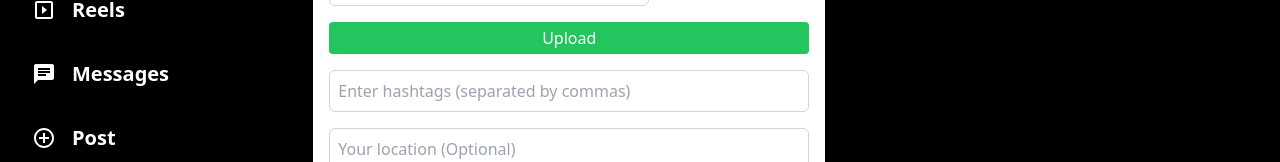
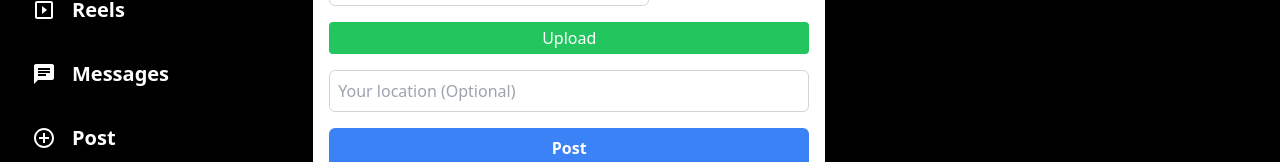
Before and after one commit to Praveenkumar5048/TweetHub, a Next.js app in the folder Frontend/: page /createpost in a window 1280 px wide. Shown: the part 336-498 px from the top of the page. Built offline with nearby package versions, Linux system fonts and the light colour scheme; no server answers.

Commit message:
removed hashtag input

```diff
--- a/Frontend/app/createpost/page.js
+++ b/Frontend/app/createpost/page.js
@@ -13,7 +13,6 @@ const CreatePost = () => {
   const [content, setContent] = useState('');
   const [mediaFile, setMediaFile] = useState(null);
   const [url,setUrl]=useState('');
-  const [hashtags, setHashtags] = useState([]);
   const [location, setLocation] = useState('');
 
   useEffect(() => {
@@ -100,13 +99,6 @@ const CreatePost = () => {
           </button>
 
             <input
-                className="rounded-md p-2 border border-gray-300 focus:outline-none focus:ring focus:ring-blue-500"
-                placeholder="Enter hashtags (separated by commas)"
-                value={hashtags.join(', ')} // Convert the array back to a string for display
-                onChange={(e) => setHashtags(e.target.value.split(',').map(tag => tag.trim()))}
-                type="text"
-            />
-            <input
               className="rounded-md p-2 border border-gray-300 focus:outline-none focus:ring focus:ring-blue-500"
               placeholder="Your location (Optional)"
               value={location}
```
